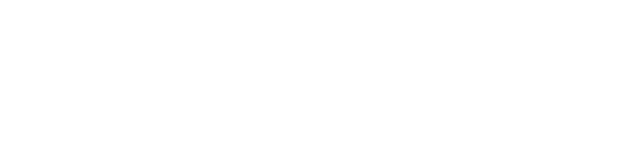
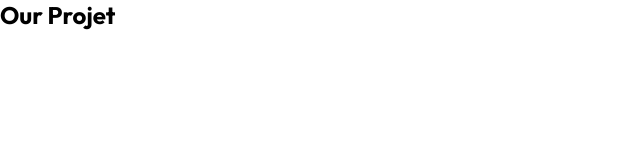
Before and after one commit to depanama89/projet_kadea, a plain HTML site: page index.html in a window 1280 px wide. Shown: the whole page, without its empty margins (0-640 px from the left). Drawn offline with Linux system fonts and the light colour scheme.

Commit message:
liaison de la page index à style.css

```diff
--- a/index.html
+++ b/index.html
@@ -4,6 +4,7 @@
     <meta charset="UTF-8">
     <meta name="viewport" content="width=device-width, initial-scale=1.0">
     <title>Asigncy</title>
+    <link rel="stylesheet" href="style.css">
 </head>
 <body>
     <header class="header">
@@ -13,7 +14,9 @@
         <section class="home"></section>
         <section class="about"></section>
         <section class="services"></section>
-        <section class="projects"></section>
+        <section class="projects">
+            <h1 class="projects_title">Our Projet</h1>
+        </section>
         <section class="testimonials"></section>
     </main>
     <footer class="footer"></footer>
```
